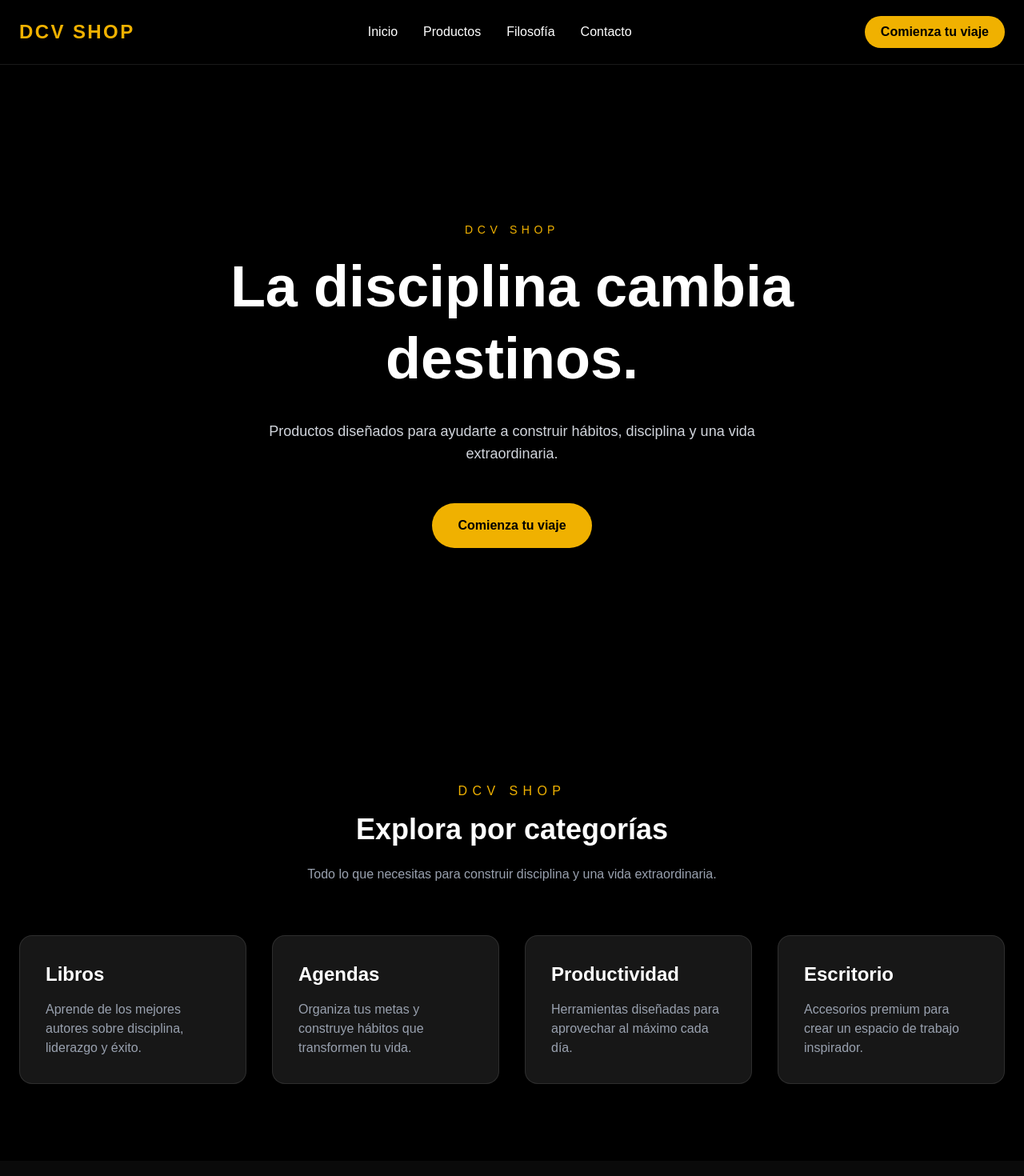
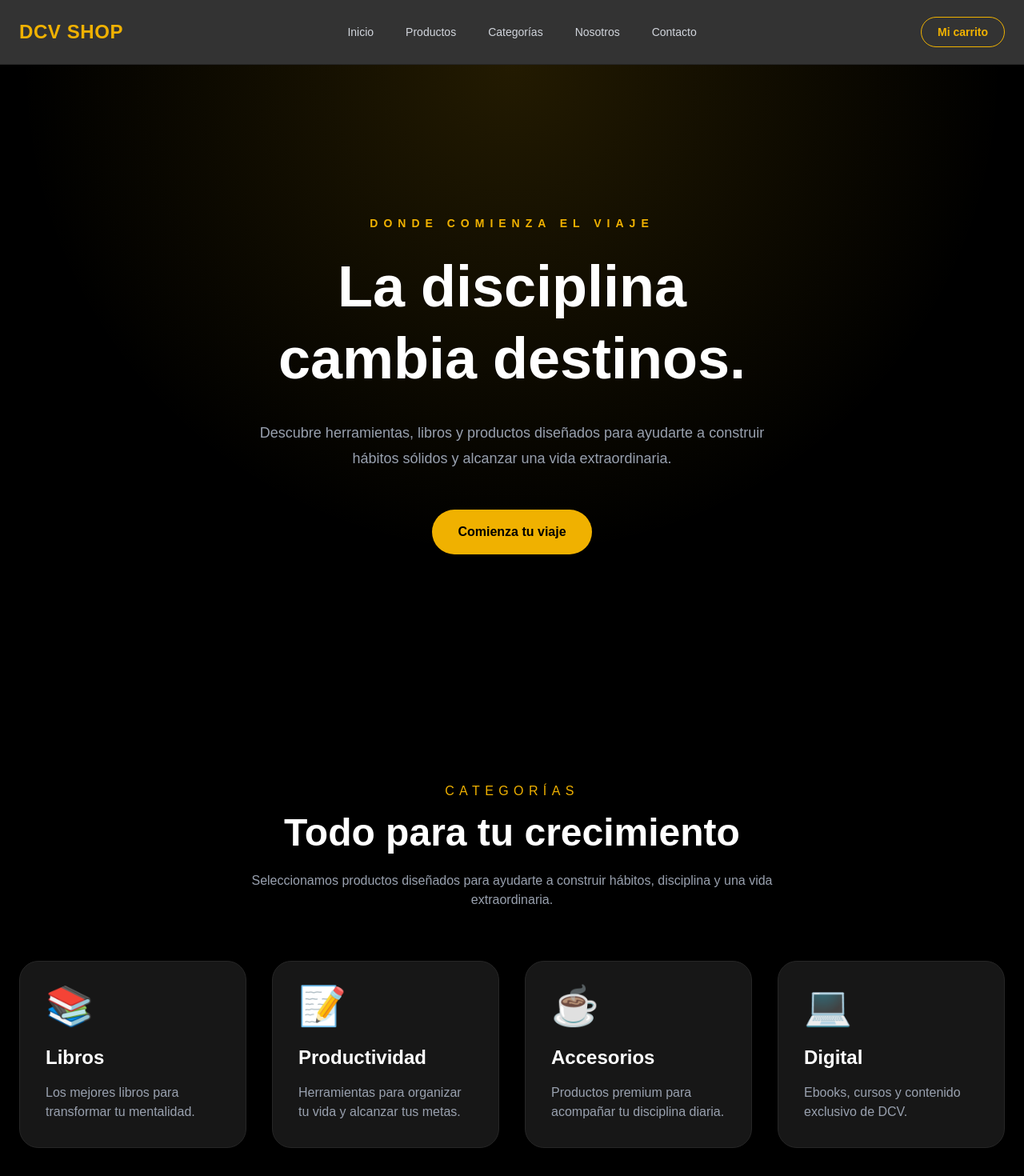
Before and after one commit to dondecomienzaelviaje/dcv-shop, a Next.js app: page / in a window 1280 px wide. Shown: the top 1470 px of the page at 80% size. Built offline with nearby package versions, Linux system fonts and the light colour scheme.

Commit message:
feat: redesign premium categories section

```diff
--- a/app/page.tsx
+++ b/app/page.tsx
@@ -2,6 +2,7 @@ import Navbar from "@/components/layout/Navbar";
 import Hero from "@/components/home/Hero";
 import Categories from "@/components/home/Categories";
 import FeaturedProducts from "@/components/home/FeaturedProducts";
+import Footer from "@/components/layout/Footer";
 
 export default function Home() {
   return (
@@ -10,6 +11,7 @@ export default function Home() {
       <Hero />
       <Categories />
       <FeaturedProducts />
+      <Footer />
     </>
   );
 }
--- a/components/home/Categories.tsx
+++ b/components/home/Categories.tsx
@@ -1,30 +1,48 @@
-import { categories } from "@/app/data/categories";
+import Container from "@/components/ui/Container";
+import SectionTitle from "@/components/ui/SectionTitle";
+
+const categories = [
+  {
+    title: "Libros",
+    description: "Los mejores libros para transformar tu mentalidad.",
+    icon: "📚",
+  },
+  {
+    title: "Productividad",
+    description: "Herramientas para organizar tu vida y alcanzar tus metas.",
+    icon: "📝",
+  },
+  {
+    title: "Accesorios",
+    description: "Productos premium para acompañar tu disciplina diaria.",
+    icon: "☕",
+  },
+  {
+    title: "Digital",
+    description: "Ebooks, cursos y contenido exclusivo de DCV.",
+    icon: "💻",
+  },
+];
+
 export default function Categories() {
   return (
     <section className="bg-black py-24 text-white">
-      <div className="mx-auto max-w-7xl px-6">
-        <div className="mb-16 text-center">
-          <p className="uppercase tracking-[0.4em] text-yellow-500">
-            DCV SHOP
-          </p>
-
-          <h2 className="mt-4 text-4xl font-bold">
-            Explora por categorías
-          </h2>
-
-          <p className="mt-6 text-gray-400">
-            Todo lo que necesitas para construir disciplina y una vida
-            extraordinaria.
-          </p>
-        </div>
+      <Container>
+        <SectionTitle
+          badge="CATEGORÍAS"
+          title="Todo para tu crecimiento"
+          description="Seleccionamos productos diseñados para ayudarte a construir hábitos, disciplina y una vida extraordinaria."
+        />
 
         <div className="grid gap-8 md:grid-cols-2 lg:grid-cols-4">
           {categories.map((category) => (
             <div
-              key={category.id}
-              className="rounded-2xl border border-white/10 bg-neutral-900 p-8 transition duration-300 hover:-translate-y-2 hover:border-yellow-500"
+              key={category.title}
+              className="rounded-3xl border border-neutral-800 bg-neutral-900 p-8 transition-all duration-300 hover:-translate-y-2 hover:border-yellow-500 hover:shadow-2xl"
             >
-              <h3 className="text-2xl font-bold">
+              <div className="text-5xl">{category.icon}</div>
+
+              <h3 className="mt-6 text-2xl font-bold">
                 {category.title}
               </h3>
 
@@ -34,7 +52,7 @@ export default function Categories() {
             </div>
           ))}
         </div>
-      </div>
+      </Container>
     </section>
   );
 }
--- a/components/home/Hero.tsx
+++ b/components/home/Hero.tsx
@@ -2,25 +2,31 @@ import Button from "@/components/ui/Button";
 
 export default function Hero() {
   return (
-    <main className="min-h-screen bg-black text-white">
-      <section className="flex min-h-screen flex-col items-center justify-center px-6 text-center">
-        <p className="mb-4 text-sm uppercase tracking-[0.4em] text-yellow-500">
-          DCV SHOP
+    <section className="relative flex min-h-screen items-center justify-center overflow-hidden bg-black text-white">
+      {/* Fondo */}
+      <div className="absolute inset-0 bg-[radial-gradient(circle_at_top,rgba(234,179,8,0.15),transparent_60%)]" />
+
+      {/* Contenido */}
+      <div className="relative z-10 mx-auto max-w-5xl px-6 text-center">
+        <p className="mb-6 text-sm font-semibold uppercase tracking-[0.5em] text-yellow-500">
+          DONDE COMIENZA EL VIAJE
         </p>
 
-        <h1 className="max-w-4xl text-5xl font-bold leading-tight md:text-7xl">
-          La disciplina cambia destinos.
+        <h1 className="text-5xl font-extrabold leading-tight md:text-7xl">
+          La disciplina
+          <br />
+          cambia destinos.
         </h1>
 
-        <p className="mt-8 max-w-2xl text-lg text-gray-300">
-          Productos diseñados para ayudarte a construir hábitos, disciplina y
-          una vida extraordinaria.
+        <p className="mx-auto mt-8 max-w-2xl text-lg leading-8 text-gray-400">
+          Descubre herramientas, libros y productos diseñados para ayudarte a
+          construir hábitos sólidos y alcanzar una vida extraordinaria.
         </p>
 
-        <div className="mt-12">
+        <div className="mt-12 flex justify-center">
           <Button>Comienza tu viaje</Button>
         </div>
-      </section>
-    </main>
+      </div>
+    </section>
   );
 }
--- /dev/null
+++ b/components/layout/Footer.tsx
@@ -0,0 +1,23 @@
+export default function Footer() {
+    return (
+      <footer className="border-t border-neutral-800 bg-black py-12 text-white">
+        <div className="mx-auto flex max-w-7xl flex-col items-center justify-between gap-6 px-6 md:flex-row">
+          <div>
+            <h2 className="text-2xl font-bold text-yellow-500">
+              DCV SHOP
+            </h2>
+
+            <p className="mt-2 text-sm text-gray-400">
+              Donde la disciplina se convierte en un estilo de vida.
+            </p>
+          </div>
+
+          <div className="text-center md:text-right">
+            <p className="text-sm text-gray-500">
+              © 2026 DCV Shop. Todos los derechos reservados.
+            </p>
+          </div>
+        </div>
+      </footer>
+    );
+  }
--- a/components/layout/Navbar.tsx
+++ b/components/layout/Navbar.tsx
@@ -1,33 +1,42 @@
 export default function Navbar() {
     return (
-      <header className="w-full border-b border-white/10 bg-black">
-        <nav className="mx-auto flex max-w-7xl items-center justify-between px-6 py-5">
+      <header className="sticky top-0 z-50 border-b border-neutral-800 bg-black/80 backdrop-blur-md">
+        <div className="mx-auto flex h-20 max-w-7xl items-center justify-between px-6">
           {/* Logo */}
-          <h1 className="text-2xl font-bold tracking-widest text-yellow-500">
-            DCV SHOP
-          </h1>
+          <div>
+            <h1 className="text-2xl font-bold tracking-wide text-yellow-500">
+              DCV SHOP
+            </h1>
+          </div>
 
           {/* Menú */}
-          <ul className="hidden md:flex items-center gap-8 text-white">
-            <li className="cursor-pointer hover:text-yellow-500 transition-colors">
+          <nav className="hidden gap-10 text-sm font-medium text-gray-300 md:flex">
+            <a href="#" className="transition hover:text-yellow-500">
               Inicio
-            </li>
-            <li className="cursor-pointer hover:text-yellow-500 transition-colors">
+            </a>
+
+            <a href="#" className="transition hover:text-yellow-500">
               Productos
-            </li>
-            <li className="cursor-pointer hover:text-yellow-500 transition-colors">
-              Filosofía
-            </li>
-            <li className="cursor-pointer hover:text-yellow-500 transition-colors">
+            </a>
+
+            <a href="#" className="transition hover:text-yellow-500">
+              Categorías
+            </a>
+
+            <a href="#" className="transition hover:text-yellow-500">
+              Nosotros
+            </a>
+
+            <a href="#" className="transition hover:text-yellow-500">
               Contacto
-            </li>
-          </ul>
+            </a>
+          </nav>
 
           {/* Botón */}
-          <button className="rounded-full bg-yellow-500 px-5 py-2 font-semibold text-black transition hover:bg-yellow-400">
-            Comienza tu viaje
+          <button className="rounded-full border border-yellow-500 px-5 py-2 text-sm font-semibold text-yellow-500 transition hover:bg-yellow-500 hover:text-black">
+            Mi carrito
           </button>
-        </nav>
+        </div>
       </header>
     );
   }
```
